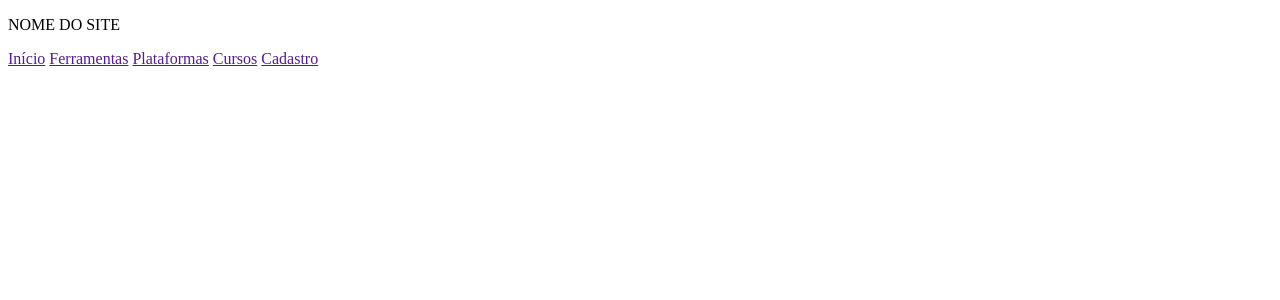
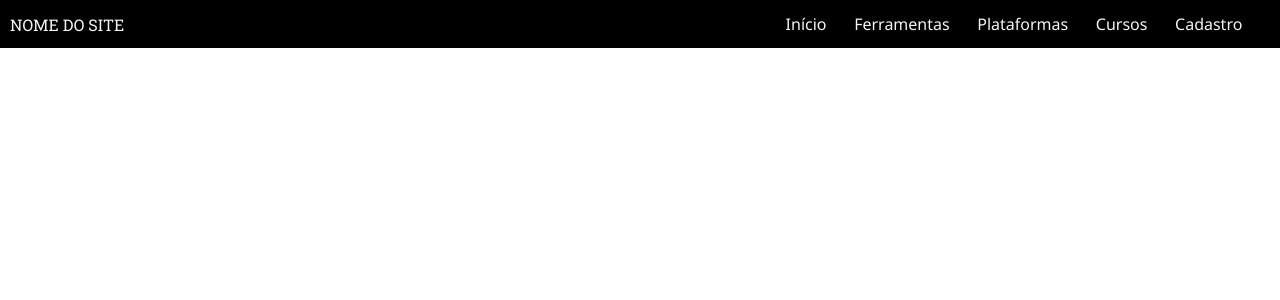
Before and after one commit to raquelbrandino/DEMODAY, a Django app: page / in a window 1280 px wide. Shown: the top 300 px of the page. Run offline with Django 3.2, Linux system fonts and the light colour scheme.

Commit message:
adicionar CSS na NAV base

```diff
--- a/paginas/static/css/style.css
+++ b/paginas/static/css/style.css
@@ -1,9 +1,36 @@
 body{
     margin: 0;
+    padding: 0;
+    height: 100%;
+    overflow: auto;
 }
 
-nav{
-    background-color: white;
+header{
+    background-color: black;
+    height: 6vh;
+    width: 100vw;
+    display: flex;
+    justify-content: space-between;
+    align-items: center;
+}
+
+header p{
+    color: whitesmoke;
+    margin-left: 10px;
+    padding: 0;
+    font-family: 'Roboto Slab', serif;
+}
+
+header nav{
+    margin-right: 10px;
+    width: 40%;
+    display: flex;
+    flex-direction: row;
+    justify-content: space-evenly;
+}
+
+header nav a{
     text-decoration: none;
-    color: black;
+    color: whitesmoke;
+    font-family: 'Noto Sans', sans-serif;
 }
--- a/paginas/templates/base.html
+++ b/paginas/templates/base.html
@@ -5,6 +5,8 @@
     <meta charset="UTF-8">
     <meta name="viewport" content="width=device-width, initial-scale=1.0">
     <meta http-equiv="X-UA-Compatible" content="ie=edge">
+    <link href="https://fonts.googleapis.com/css?family=Noto+Sans|Roboto+Slab&display=swap" rel="stylesheet">
+    <link rel="stylesheet" href="{% static 'css/style.css' %}">
     <title> {% block titulo %} {% endblock %} </title>
 </head>
 <body>
--- a/paginas/templates/index.html
+++ b/paginas/templates/index.html
@@ -1,4 +1,4 @@
-{% extends "base.html"%}
+{% extends "base.html" %}
 
 
 {% block titulo %}
```
